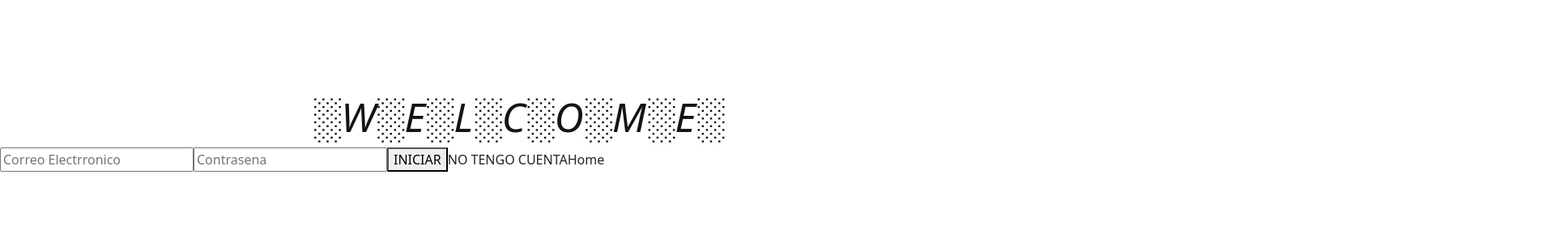
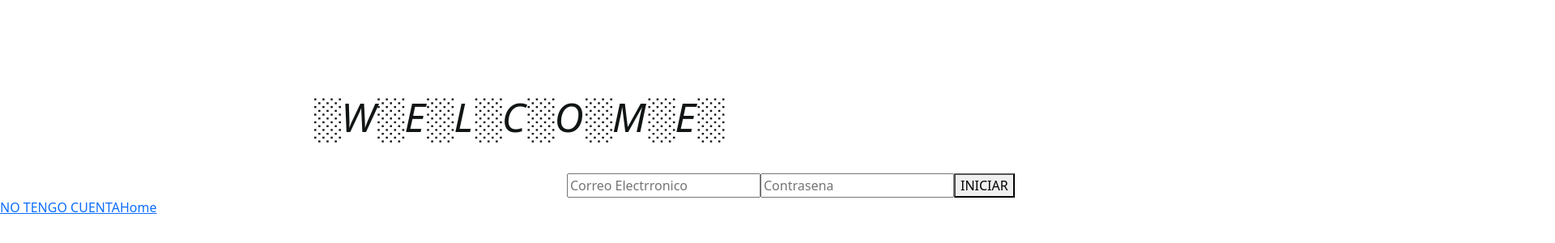
Before and after one commit to Mariafrancisca19/ProyectoFinalFE, a React (Vite) app: page / in a window 1280 px wide. Shown: the part 86-386 px from the top of the page at 81% size, 1920 px wide, since content can reach past the window. Built offline with nearby package versions, Linux system fonts and the light colour scheme; data requests are answered from the project's data file.

Commit message:
estilos fallidos

```diff
--- a/src/Componentes/InicioSesion.jsx
+++ b/src/Componentes/InicioSesion.jsx
@@ -67,6 +67,7 @@ const IncioSesion = ({ text }) => {
   return (
     <div className="inicio">
       <h1 className="welcome">░W░E░L░C░O░M░E░</h1>
+      <div className="inic">
       <input className="inputB" placeholder="Correo Electrronico" type="correo" ref={correoR}/>
       <input className="inputB" placeholder="Contrasena" type="password" ref={claveR}/>
       <button onClick={()=>{
@@ -78,9 +79,10 @@ const IncioSesion = ({ text }) => {
         }
 
 
-      }}>INICIAR</button>
-      <a  onClick={()=>{navigate("/Registrarse")}}>NO TENGO CUENTA</a>
-      <a  onClick={()=>{navigate("/Home")}}>Home</a>
+      }}>INICIAR</button></div>
+      <div className="butones">
+      <a className="cuenta" onClick={()=>{navigate("/Registrarse")}}>NO TENGO CUENTA</a>
+      <a className="casa" onClick={()=>{navigate("/Home")}}>Home</a></div>
     </div>
   )
 
--- a/src/Estilos/index.css
+++ b/src/Estilos/index.css
@@ -1,11 +1,11 @@
 /* estilos a sobrenosotros */
 
-.readMore_btn:hover{
+/* .readMore_btn:hover{
     box-shadow:none;
     background-color: black;
     color: #a9cfdd;
     transition: cubic-bezier(0.075, 0.82, 0.165, 1) 3.05s;
-}
+} */
 
 .hide{
     display: none;
@@ -43,7 +43,7 @@ p{
 }
 
 h5{
- color: crimson;
+ color: #000;
 }
 
 .contenedor-pulseras{
@@ -110,3 +110,19 @@ margin-right: 30px;
     font-size: 30px;
     margin-left: 20px;
    }
+
+   .inicio{
+ margin-top: 80px;
+
+   }
+
+   .botones{
+
+   }
+
+   .inic{
+    position: relative;
+    justify-content: center;
+    left: 700px;
+    margin-top: 40px;
+   }
```
Also changed, not shown: db.json.
